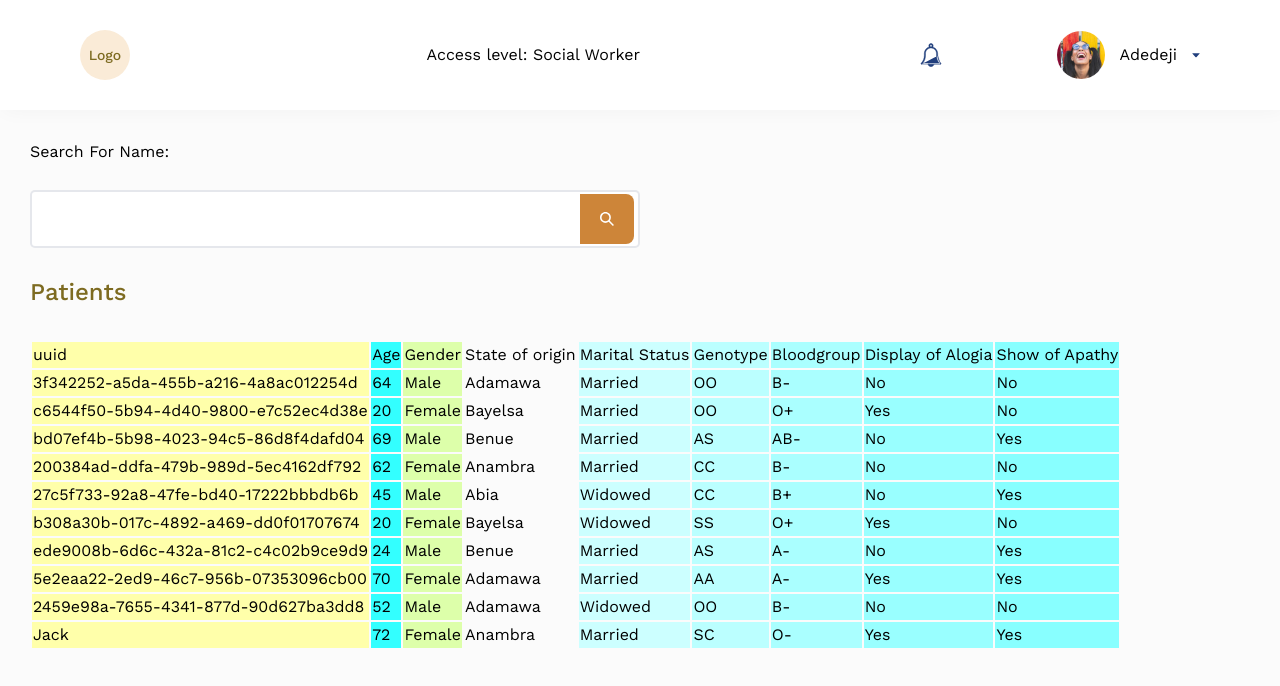
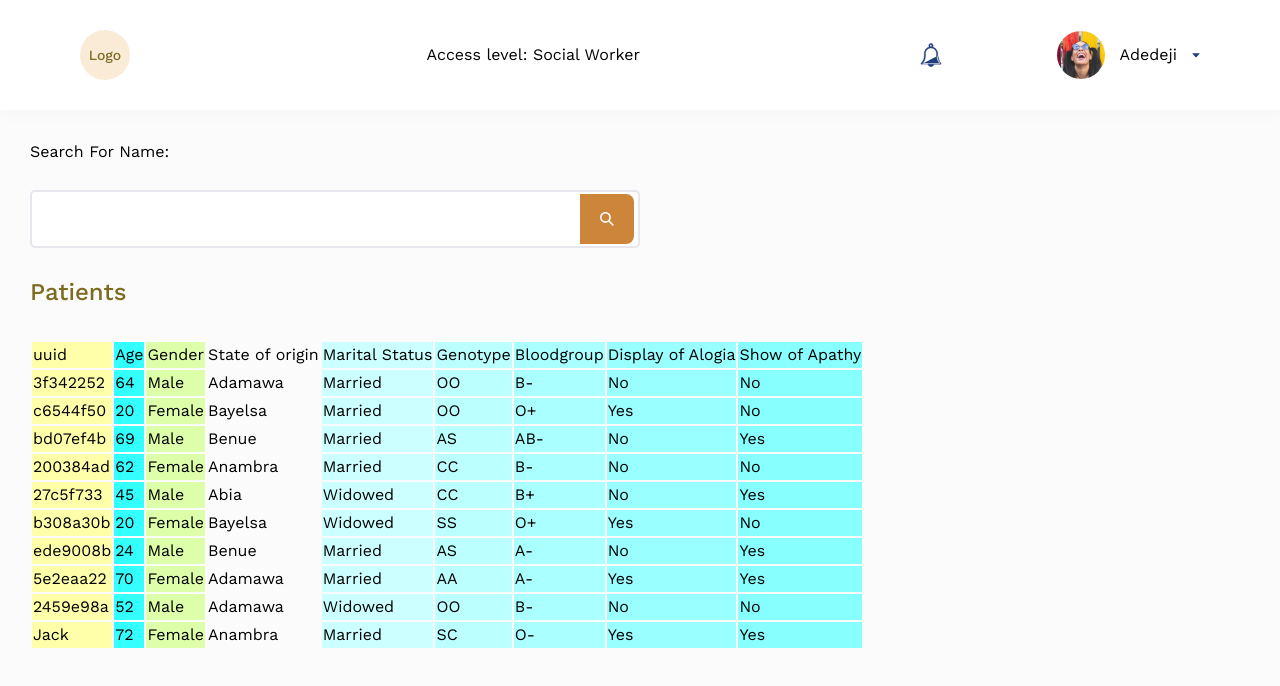
Before and after one commit to Onyelaudochukwuka/authoritative-access, a React (Create React App) app: page /dashboard/users in a window 1280 px wide. Shown: the top 686 px of the page. Built offline with nearby package versions, Linux system fonts and the light colour scheme.

Commit message:
feat: changed uuid

```diff
--- a/src/components/molecules/Table/index.tsx
+++ b/src/components/molecules/Table/index.tsx
@@ -75,7 +75,7 @@ const Table: FC<ITable> = () => {
         {
           value: 'uuid',
           level: 4,
-          data: faker.datatype.uuid(),
+          data: faker.datatype.uuid().split('-')[0],
         },
         {
           value: 'Age',
@@ -145,7 +145,7 @@ const Table: FC<ITable> = () => {
         {
           value: 'uuid',
           level: 4,
-          data: faker.datatype.uuid(),
+          data: faker.datatype.uuid().split('-')[0],
         },
         {
           value: 'Age',
@@ -217,7 +217,7 @@ const Table: FC<ITable> = () => {
         {
           value: 'uuid',
           level: 4,
-          data: faker.datatype.uuid(),
+          data: faker.datatype.uuid().split('-')[0],
         },
         {
           value: 'Age',
@@ -287,7 +287,7 @@ const Table: FC<ITable> = () => {
         {
           value: 'uuid',
           level: 4,
-          data: faker.datatype.uuid(),
+          data: faker.datatype.uuid().split('-')[0],
         },
         {
           value: 'Age',
@@ -357,7 +357,7 @@ const Table: FC<ITable> = () => {
         {
           value: 'uuid',
           level: 4,
-          data: faker.datatype.uuid(),
+          data: faker.datatype.uuid().split('-')[0],
         },
         {
           value: 'Age',
@@ -427,7 +427,7 @@ const Table: FC<ITable> = () => {
         {
           value: 'uuid',
           level: 4,
-          data: faker.datatype.uuid(),
+          data: faker.datatype.uuid().split('-')[0],
         },
         {
           value: 'Age',
@@ -497,7 +497,7 @@ const Table: FC<ITable> = () => {
         {
           value: 'uuid',
           level: 4,
-          data: faker.datatype.uuid(),
+          data: faker.datatype.uuid().split('-')[0],
         },
         {
           value: 'Age',
@@ -567,7 +567,7 @@ const Table: FC<ITable> = () => {
         {
           value: 'uuid',
           level: 4,
-          data: faker.datatype.uuid(),
+          data: faker.datatype.uuid().split('-')[0],
         },
         {
           value: 'Age',
@@ -637,7 +637,7 @@ const Table: FC<ITable> = () => {
         {
           value: 'uuid',
           level: 4,
-          data: faker.datatype.uuid(),
+          data: faker.datatype.uuid().split('-')[0],
         },
         {
           value: 'Age',
```
